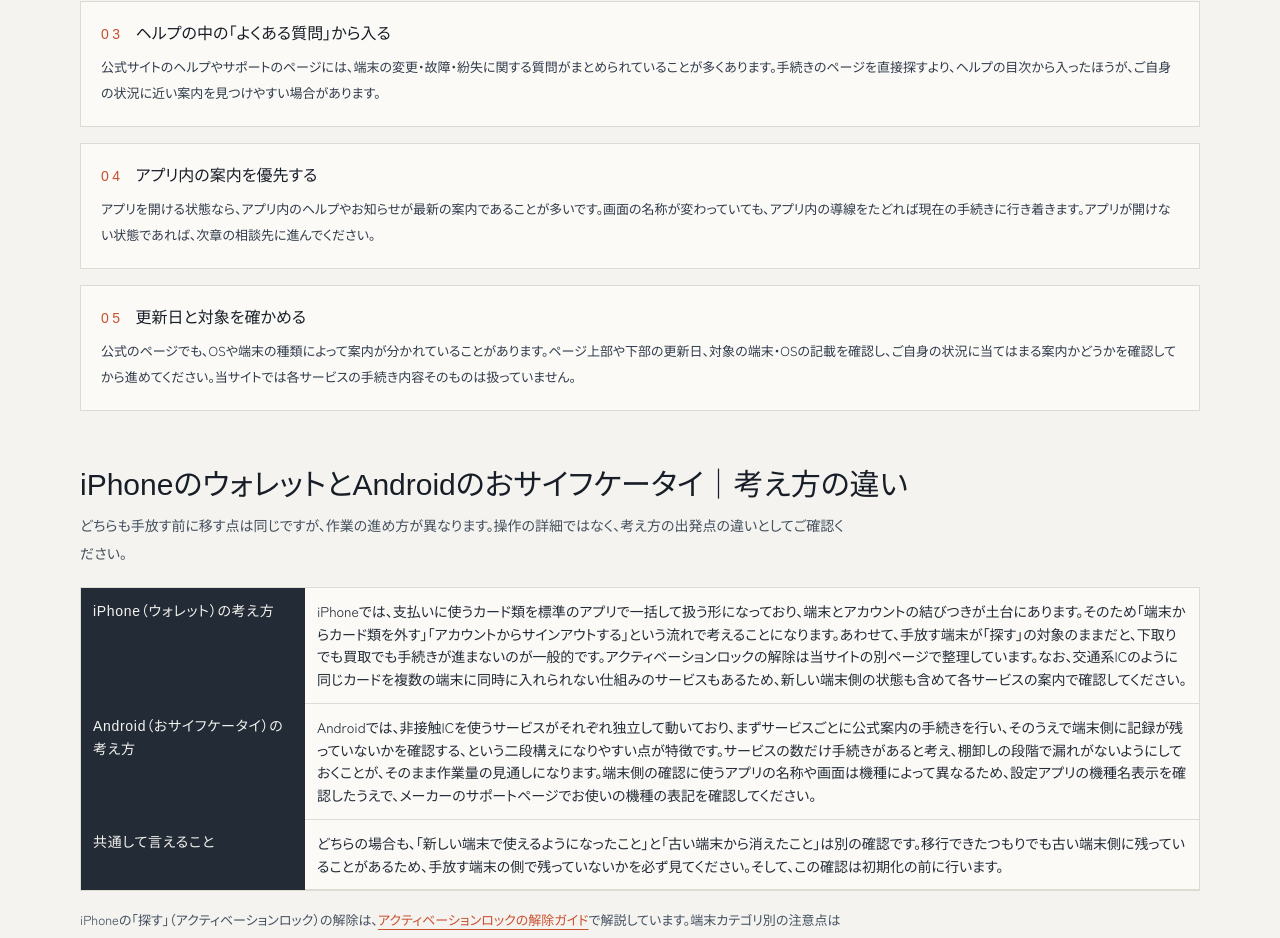
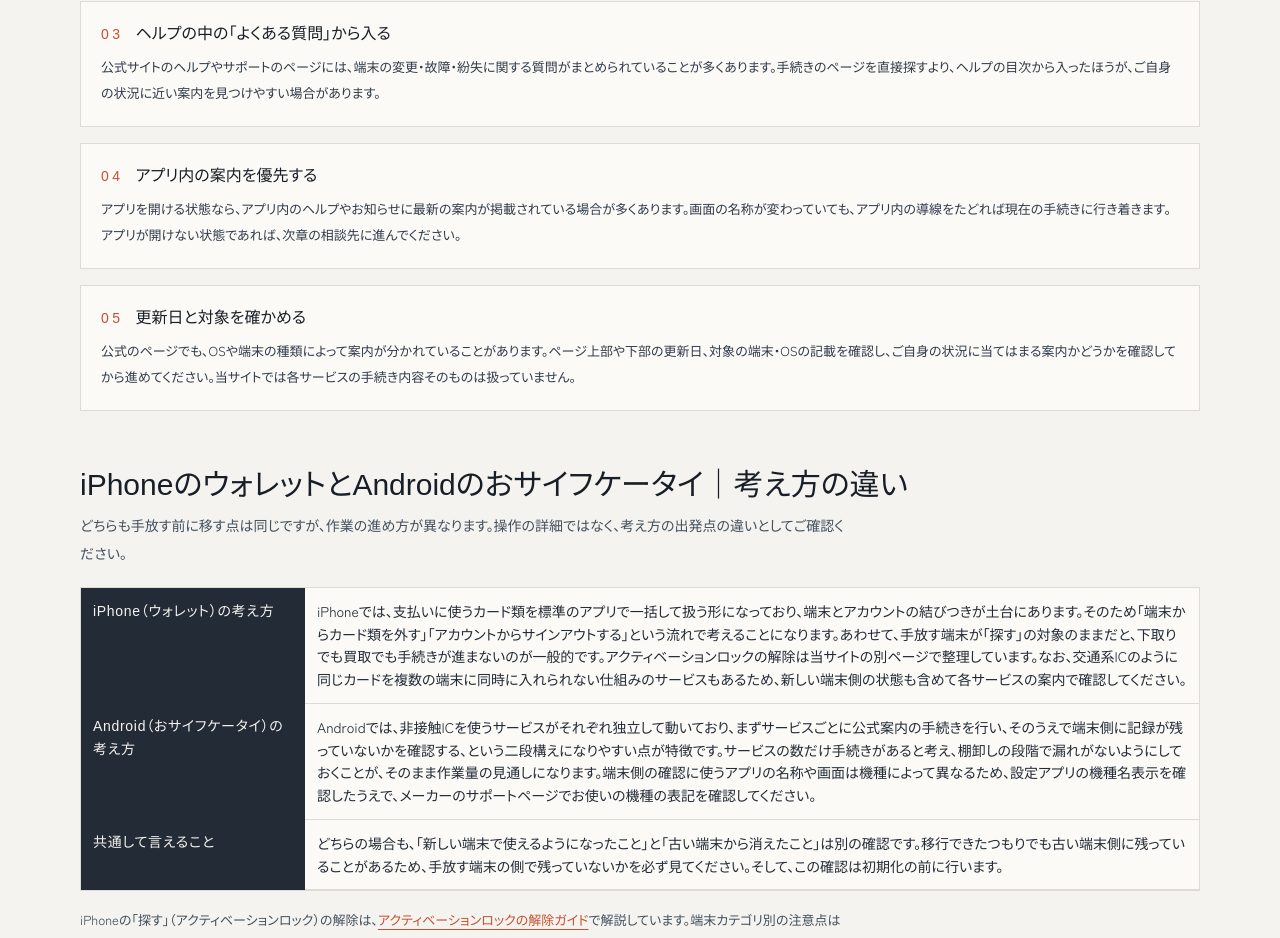
Before and after one commit to webmaster0818/pcsp-kaitori, a Next.js app: page /guide/osaifu-keitai in a window 1280 px wide. Shown: the part 3262-4200 px from the top of the page. Built offline with nearby package versions, Linux system fonts and the light colour scheme; a web font is replaced by a local one.

Commit message:
文言修正：形容詞＋です の文末1か所を書き換え（osaifu-keitai）
Co-Authored-By: Claude Opus 5.5 <noreply@anthropic.com>

```diff
--- a/app/guide/osaifu-keitai/page.tsx
+++ b/app/guide/osaifu-keitai/page.tsx
@@ -113,7 +113,7 @@ export default function OsaifuKeitaiGuidePage() {
     },
     {
       t: "アプリ内の案内を優先する",
-      d: "アプリを開ける状態なら、アプリ内のヘルプやお知らせが最新の案内であることが多いです。画面の名称が変わっていても、アプリ内の導線をたどれば現在の手続きに行き着きます。アプリが開けない状態であれば、次章の相談先に進んでください。",
+      d: "アプリを開ける状態なら、アプリ内のヘルプやお知らせに最新の案内が掲載されている場合が多くあります。画面の名称が変わっていても、アプリ内の導線をたどれば現在の手続きに行き着きます。アプリが開けない状態であれば、次章の相談先に進んでください。",
     },
     {
       t: "更新日と対象を確かめる",
```
